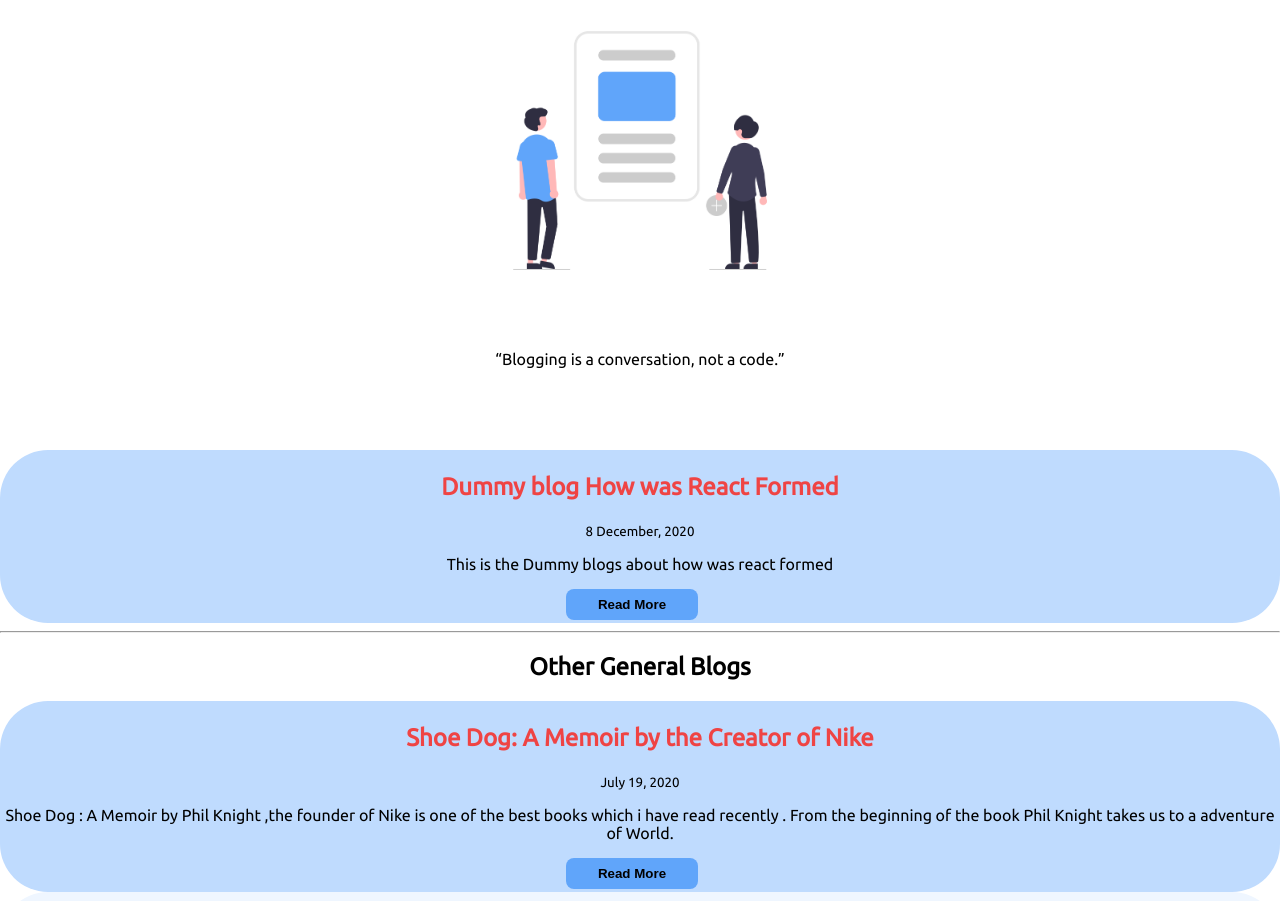
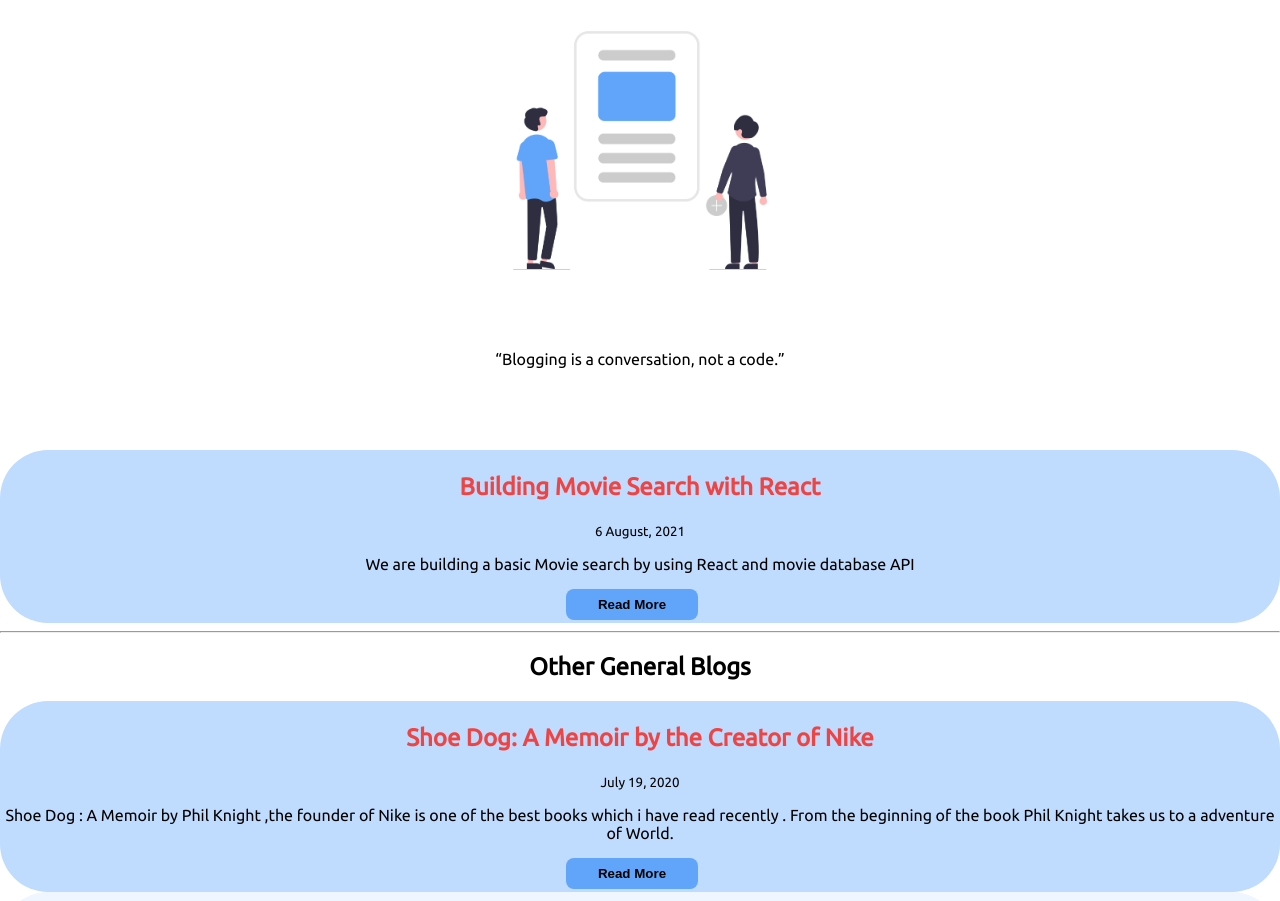
Before and after one commit to prathmeshjagtap/myportfolio, a plain HTML site: page blogs.html in a window 1280 px wide. Shown: the part 195-1096 px from the top of the page. Drawn offline with Linux system fonts and the light colour scheme.

Commit message:
Update blogs.html

```diff
--- a/blogs.html
+++ b/blogs.html
@@ -24,11 +24,23 @@
     </section>
     <section>
       <ul class="blogs__container">
-        <li class="blogs__containerOdd">
+        <!-- <li class="blogs__containerOdd">
           <h1>Dummy blog How was React Formed</h1>
           <small>8 December, 2020</small>
           <p>This is the Dummy blogs about how was react formed</p>
           <a href="/demoBlog.html"><button type="button">Read More</button></a>
+        </li> -->
+        <li class="blogs__containerOdd">
+          <h1>Building Movie Search with React</h1>
+          <small>6 August, 2021</small>
+          <p>
+            We are building a basic Movie search by using React and movie
+            database API
+          </p>
+          <a
+            href="https://prathmesh.hashnode.dev/build-a-movie-search-app-in-react"
+            ><button type="button">Read More</button></a
+          >
         </li>
         <hr />
         <h1>Other General Blogs</h1>
```
